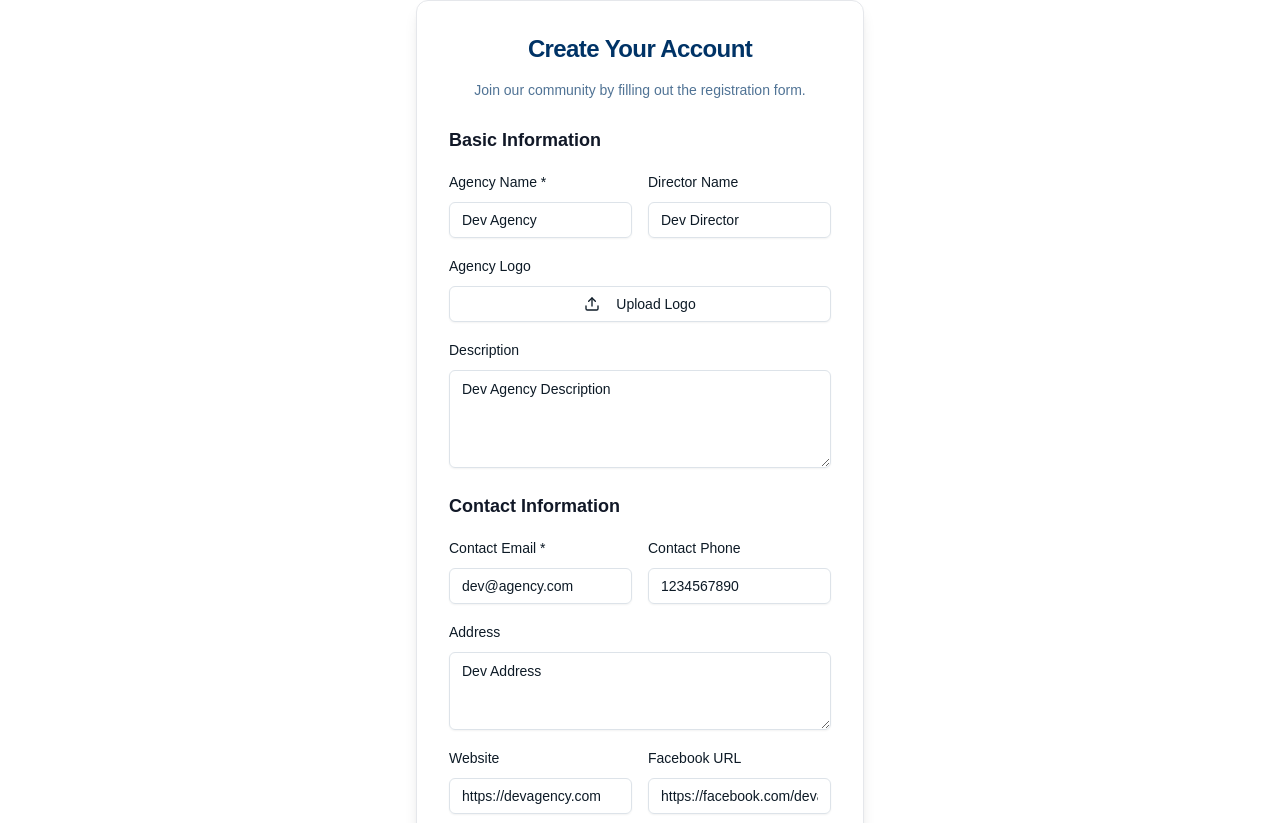
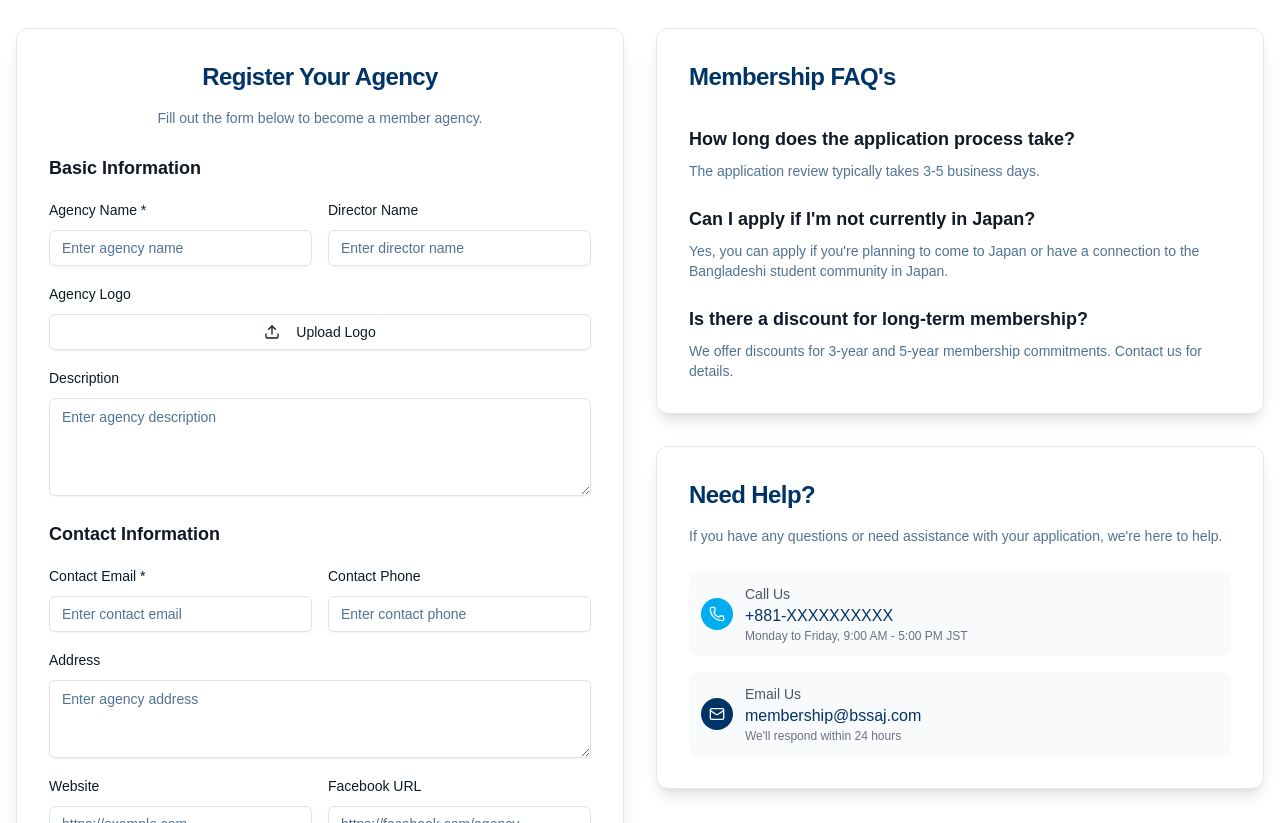
Before and after one commit to sakib-xrz/bssaj-frontend, a Next.js app: page /membership in a window 1280 px wide. Shown: the part 397-1220 px from the top of the page. Built offline with nearby package versions, Linux system fonts and the light colour scheme.

Commit message:
membership redesign

```diff
--- a/app/(public)/membership/membership.tsx
+++ b/app/(public)/membership/membership.tsx
@@ -1,22 +1,27 @@
 "use client";
 
-import Container from "@/components/shared/container";
-import SectionHeader from "@/components/shared/section-header";
+import React, { useEffect, useState } from "react";
 import { Button } from "@/components/ui/button";
-import { Card, CardContent, CardDescription, CardHeader, CardTitle } from "@/components/ui/card";
 import { Input } from "@/components/ui/input";
 import { Label } from "@/components/ui/label";
 import { Textarea } from "@/components/ui/textarea";
-import { useCreateAgencyMutation } from "@/redux/features/agency/agencyApi";
-import { useFormik } from "formik";
-import { Upload, X } from "lucide-react";
+import {
+  Card,
+  CardHeader,
+  CardTitle,
+  CardDescription,
+  CardContent,
+} from "@/components/ui/card";
+import { Upload, X, Phone, Mail } from "lucide-react";
 import Image from "next/image";
 import Link from "next/link";
 import { useRouter } from "next/navigation";
-import React, { useEffect, useState } from "react";
 import { toast } from "sonner";
 import * as Yup from "yup";
-
+import { useFormik } from "formik";
+import Container from "@/components/shared/container";
+import SectionHeader from "@/components/shared/section-header";
+import { useCreateAgencyMutation } from "@/redux/features/agency/agencyApi";
 
 const agencySchema = Yup.object({
   name: Yup.string()
@@ -38,19 +43,32 @@ const agencySchema = Yup.object({
   facebook_url: Yup.string().url("Invalid URL format"),
 });
 
+const faqs = [
+  {
+    question: "How long does the application process take?",
+    answer: "The application review typically takes 3-5 business days.",
+  },
+  {
+    question: "Can I apply if I'm not currently in Japan?",
+    answer:
+      "Yes, you can apply if you're planning to come to Japan or have a connection to the Bangladeshi student community in Japan.",
+  },
+  {
+    question: "Is there a discount for long-term membership?",
+    answer:
+      "We offer discounts for 3-year and 5-year membership commitments. Contact us for details.",
+  },
+];
 
-const Membership = () => {
+const Membership: React.FC = () => {
   const router = useRouter();
-  const [createAgency, { isLoading }] =
-    useCreateAgencyMutation();
+  const [createAgency, { isLoading }] = useCreateAgencyMutation();
   const [logoFile, setLogoFile] = useState<File | null>(null);
   const [logoPreview, setLogoPreview] = useState<string | null>(null);
   const [successStoryImages, setSuccessStoryImages] = useState<File[]>([]);
   const [successStoryPreviews, setSuccessStoryPreviews] = useState<string[]>(
     []
   );
-
-  console.log(logoFile);
 
   useEffect(() => {
     return () => {
@@ -63,22 +81,21 @@ const Membership = () => {
 
   const formik = useFormik({
     initialValues: {
-      name: "Dev Agency",
-      contact_email: "dev@agency.com",
-      contact_phone: "1234567890",
-      website: "https://devagency.com",
-      director_name: "Dev Director",
-      established_year: "2025",
-      description: "Dev Agency Description",
-      address: "Dev Address",
-      facebook_url: "https://facebook.com/devagency",
+      name: "",
+      contact_email: "",
+      contact_phone: "",
+      website: "",
+      director_name: "",
+      established_year: "",
+      description: "",
+      address: "",
+      facebook_url: "",
     },
     validationSchema: agencySchema,
     onSubmit: async (values) => {
       try {
         const formData = new FormData();
 
-        // Append user and agency fields
         for (const key in values) {
           if (Object.prototype.hasOwnProperty.call(values, key)) {
             const value = values[key as keyof typeof values];
@@ -92,26 +109,21 @@ const Membership = () => {
           }
         }
 
-        // Append logo file
         if (logoFile) {
           formData.append("logo", logoFile);
         }
 
-        // Append success story images
-        successStoryImages.forEach((file, index) => {
-          formData.append(`successStoryImages[${index}]`, file);
+        successStoryImages.forEach((file) => {
+          formData.append(`successStoryImages`, file);
         });
 
-        // Add static status fields
         formData.append("status", "PENDING");
         formData.append("is_approved", "false");
         formData.append("is_deleted", "false");
 
-        // Use RTK Query mutation
         const result = await createAgency(formData).unwrap();
         console.log("Agency created successfully:", result);
 
-        // Success actions
         formik.resetForm();
         if (logoPreview) URL.revokeObjectURL(logoPreview);
         setLogoFile(null);
@@ -120,7 +132,6 @@ const Membership = () => {
         setSuccessStoryImages([]);
         setSuccessStoryPreviews([]);
 
-        // Navigate to agencies list
         router.push("/agencies");
         toast.success("Agency created successfully");
       } catch (error) {
@@ -155,7 +166,6 @@ const Membership = () => {
     setSuccessStoryPreviews((prev) => [...prev, ...newPreviews]);
     setSuccessStoryImages((prev) => [...prev, ...selectedFiles]);
 
-    // Clear the input value to allow selecting the same file(s) again
     event.target.value = "";
   };
 
@@ -166,30 +176,28 @@ const Membership = () => {
     setSuccessStoryImages((prev) => prev.filter((_, i) => i !== index));
   };
 
-
   return (
     <div>
-      {/* Hero-like Section */}
       <div className="bg-gradient-to-r from-white via-[#E6F0FF] to-[#B3D7FF] py-20 text-center">
         <SectionHeader
-          title="Join Our Community"
-          description="Create your account to access personalized student support."
+          title="Become a Member"
+          description="Join our community by registering your agency to support Bangladeshi students in Japan."
         />
       </div>
 
-      <Container className="py-12 md:py-16 flex justify-center items-center">
-        <Card className="w-full max-w-md rounded-xl shadow-lg border border-gray-200 bg-white p-6 md:p-8">
+      <Container className="py-12 md:py-16">
+        <div className="grid grid-cols-1 lg:grid-cols-2 gap-8 items-start">
+          <Card className="w-full rounded-xl shadow-lg border border-gray-200 bg-white p-6 md:p-8">
             <CardHeader className="p-0 mb-6 text-center">
               <CardTitle className="text-2xl font-bold text-primary mb-2">
-              Create Your Account
+                Register Your Agency
               </CardTitle>
               <CardDescription className="text-muted-foreground text-sm leading-relaxed">
-              Join our community by filling out the registration form.
+                Fill out the form below to become a member agency.
               </CardDescription>
             </CardHeader>
             <CardContent className="p-0">
               <form onSubmit={formik.handleSubmit} className="space-y-6">
-              {/* Basic Information */}
                 <div className="space-y-4">
                   <h3 className="text-lg font-semibold text-gray-900">
                     Basic Information
@@ -268,7 +276,9 @@ const Membership = () => {
                         <Button
                           type="button"
                           variant="outline"
-                        onClick={() => document.getElementById("logo")?.click()}
+                          onClick={() =>
+                            document.getElementById("logo")?.click()
+                          }
                         >
                           <Upload className="w-4 h-4 mr-2" />
                           Upload Logo
@@ -291,7 +301,6 @@ const Membership = () => {
                   </div>
                 </div>
 
-              {/* Contact Information */}
                 <div className="space-y-4">
                   <h3 className="text-lg font-semibold text-gray-900">
                     Contact Information
@@ -430,7 +439,9 @@ const Membership = () => {
                   </h3>
 
                   <div className="space-y-2">
-                  <Label htmlFor="success_stories">Success Story Images</Label>
+                    <Label htmlFor="success_stories">
+                      Success Story Images
+                    </Label>
                     <div className="flex flex-col gap-4">
                       <Input
                         id="success_stories"
@@ -482,7 +493,11 @@ const Membership = () => {
 
                 <div className="flex justify-end space-x-4">
                   <Link href="/agencies">
-                  <Button type="button" variant="outline" disabled={isLoading}>
+                    <Button
+                      type="button"
+                      variant="outline"
+                      disabled={isLoading}
+                    >
                       Cancel
                     </Button>
                   </Link>
@@ -497,6 +512,72 @@ const Membership = () => {
               </form>
             </CardContent>
           </Card>
+
+          <div className="flex flex-col space-y-8">
+            <Card className="w-full rounded-xl shadow-lg border border-gray-200 bg-white p-6 md:p-8">
+              <CardHeader className="p-0 mb-6">
+                <CardTitle className="text-2xl font-bold text-primary mb-2">
+                  Membership FAQ&#39;s
+                </CardTitle>
+              </CardHeader>
+              <CardContent className="p-0 space-y-6">
+                {faqs.map((faq, index) => (
+                  <div key={index} className="space-y-2">
+                    <h4 className="text-lg font-semibold text-gray-900">
+                      {faq.question}
+                    </h4>
+                    <p className="text-sm text-muted-foreground">
+                      {faq.answer}
+                    </p>
+                  </div>
+                ))}
+              </CardContent>
+            </Card>
+
+            <Card className="w-full rounded-xl shadow-lg border border-gray-200 bg-white p-6 md:p-8">
+              <CardHeader className="p-0 mb-6">
+                <CardTitle className="text-2xl font-bold text-primary mb-2">
+                  Need Help?
+                </CardTitle>
+                <CardDescription className="text-muted-foreground text-sm leading-relaxed">
+                  If you have any questions or need assistance with your
+                  application, we&#39;re here to help.
+                </CardDescription>
+              </CardHeader>
+              <CardContent className="p-0 space-y-4">
+                <div className="flex items-center gap-3 p-3 bg-gray-50 rounded-lg">
+                  <div className="p-2 bg-[#00AEEF] rounded-full">
+                    <Phone className="h-4 w-4 text-white" />
+                  </div>
+                  <div className="flex-1">
+                    <div className="text-sm text-gray-600">Call Us</div>
+                    <div className="font-medium text-[#003366]">
+                      +881-XXXXXXXXXX
+                    </div>
+                    <div className="text-xs text-gray-500">
+                      Monday to Friday, 9:00 AM - 5:00 PM JST
+                    </div>
+                  </div>
+                </div>
+
+                <div className="flex items-center gap-3 p-3 bg-gray-50 rounded-lg">
+                  <div className="p-2 bg-[#003366] rounded-full">
+                    <Mail className="h-4 w-4 text-white" />
+                  </div>
+                  <div className="flex-1">
+                    <div className="text-sm text-gray-600">Email Us</div>
+                    <div className="font-medium text-[#003366]">
+                      membership@bssaj.com
+                    </div>
+                    <div className="text-xs text-gray-500">
+                      We&#39;ll respond within 24 hours
+                    </div>
+                  </div>
+                </div>
+              </CardContent>
+            </Card>
+          </div>
+        </div>
       </Container>
     </div>
   );
```
Lines whose indentation alone changed are shown as unchanged.
